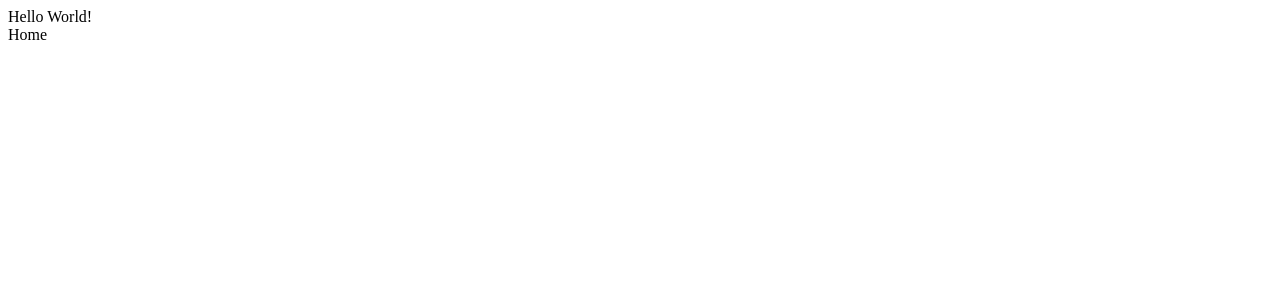
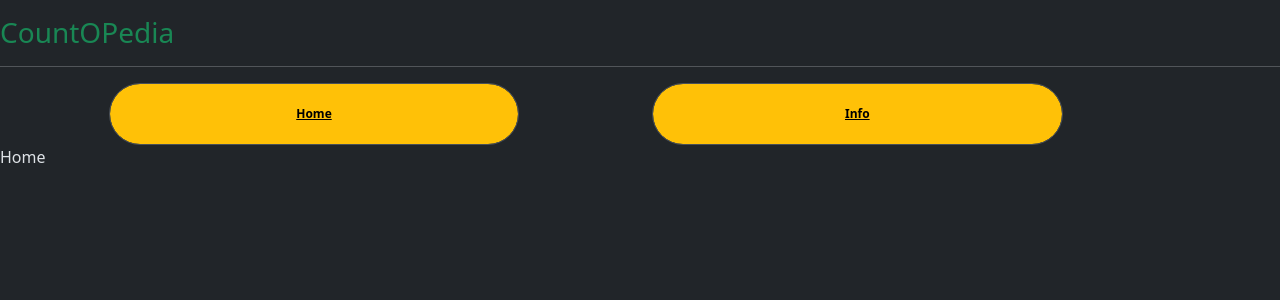
Before and after one commit to tankoi/vue-3-and-net-10-build-full-stack-real-world-app-2025, a Vue app in the folder Section 16 - Pinia/PiniaDemo/PiniaDemo/: page / in a window 1280 px wide. Shown: the top 300 px of the page. Built offline with nearby package versions, Linux system fonts and the light colour scheme.

Commit message:
147. Routing in action

```diff
--- a/Section 16 - Pinia/PiniaDemo/PiniaDemo/index.html
+++ b/Section 16 - Pinia/PiniaDemo/PiniaDemo/index.html
@@ -1,13 +1,21 @@
 <!DOCTYPE html>
 <html lang="">
+
 <head>
   <meta charset="UTF-8">
   <link rel="icon" href="/favicon.ico">
   <meta name="viewport" content="width=device-width, initial-scale=1.0">
+  <link href="https://cdn.jsdelivr.net/npm/bootstrap@5.3.8/dist/css/bootstrap.min.css" rel="stylesheet"
+    integrity="sha384-sRIl4kxILFvY47J16cr9ZwB07vP4J8+LH7qKQnuqkuIAvNWLzeN8tE5YBujZqJLB" crossorigin="anonymous">
+  <script src="https://cdn.jsdelivr.net/npm/bootstrap@5.3.8/dist/js/bootstrap.bundle.min.js"
+    integrity="sha384-FKyoEForCGlyvwx9Hj09JcYn3nv7wiPVlz7YYwJrWVcXK/BmnVDxM+D2scQbITxI"
+    crossorigin="anonymous"></script>
   <title>Vite App</title>
 </head>
-  <body>
+
+<body data-bs-theme="dark">
   <div id="app"></div>
   <script type="module" src="/src/main.js"></script>
 </body>
+
 </html>
--- a/Section 16 - Pinia/PiniaDemo/PiniaDemo/src/App.vue
+++ b/Section 16 - Pinia/PiniaDemo/PiniaDemo/src/App.vue
@@ -2,7 +2,16 @@
 
 <template>
   <header>
-    <div class="wrapper">Hello World!</div>
+    <div class="text-ceter pt-3 text-success h3">CountOPedia</div>
+    <hr>
+    <div class="row">
+      <div class="col-4 offset-1">
+        <RouterLink class="form-control badge rounded-pill text-bg-warning p-4" to="/">Home</RouterLink>
+      </div>
+      <div class="col-4 offset-1">
+        <RouterLink class="form-control badge rounded-pill text-bg-warning p-4" to="/info">Info</RouterLink>
+      </div>
+    </div>
   </header>
   <RouterView />
 </template>
```
Lines whose indentation alone changed are shown as unchanged.
